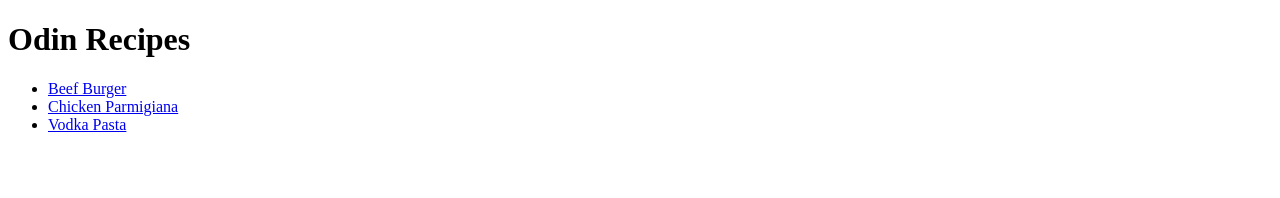
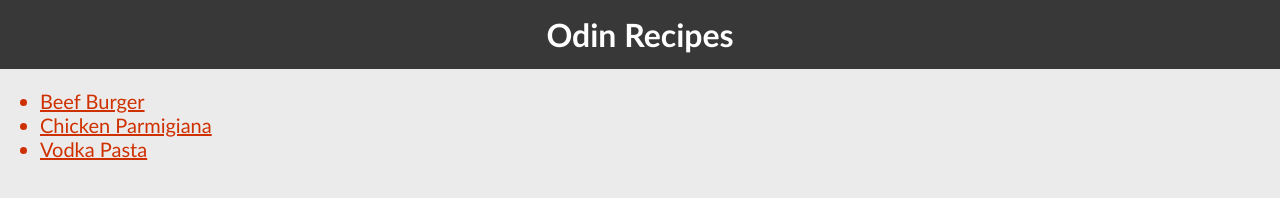
Before and after one commit to Hegedus-M/odin-recipes, a plain HTML site: page index.html in a window 1280 px wide. Drawn offline with Linux system fonts and the light colour scheme.

Commit message:
Update styling to Odin Recipes page Added style.css file to adjust page styling.

```diff
--- a/index.html
+++ b/index.html
@@ -4,9 +4,10 @@
     <meta charset="UTF-8">
     <meta name="viewport" content="width=device-width, initial-scale=1.0">
     <title>Odin Recipes</title>
+    <link rel="stylesheet" href="style.css">
 </head>
 <body>
-    <h1>Odin Recipes</h1>
+    <h1 class="header">Odin Recipes</h1>
     <ul>
         <li><a href="recipes/beef_burger.html">Beef Burger</a></li>
         <li><a href="recipes/chicken_parma.html">Chicken Parmigiana</a></li>
--- /dev/null
+++ b/style.css
@@ -0,0 +1,24 @@
+body {
+  background-color: rgb(235, 235, 235);;
+  font-family: 'Trebuchet MS', Arial, sans-serif;
+  margin: 0px;
+}
+
+ul {
+  margin: 0px;
+  margin: 0px;
+  padding: 20px 40px;
+}
+
+li, a {
+  color: rgb(207, 48, 0);
+  font-size: 20px;
+}
+
+.header {
+  text-align: center;
+  color: #ffffff;
+  background: #383838;
+  margin: 0;
+  padding: 15px;
+}
```
Also changed, not shown: 1 other file.
